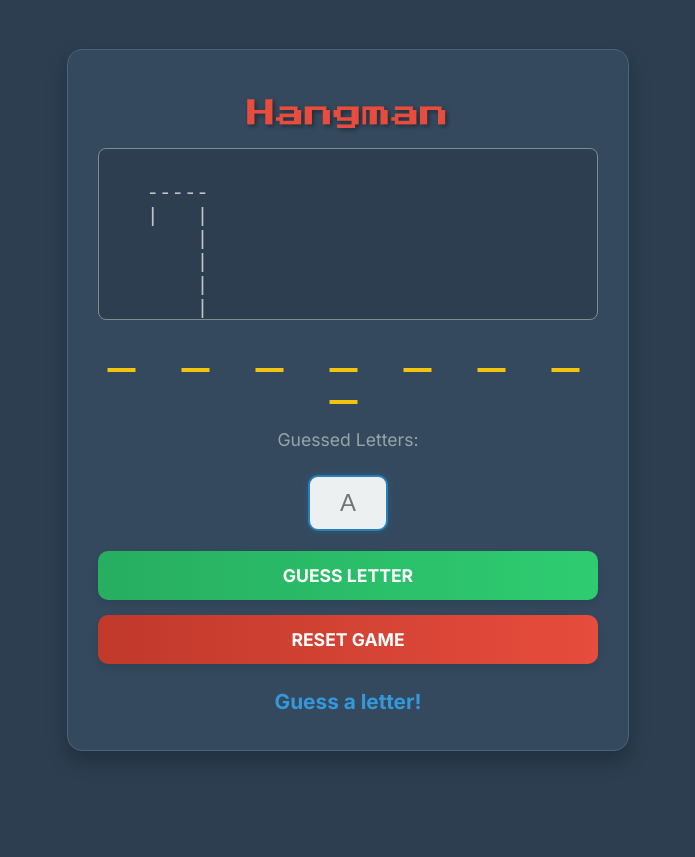
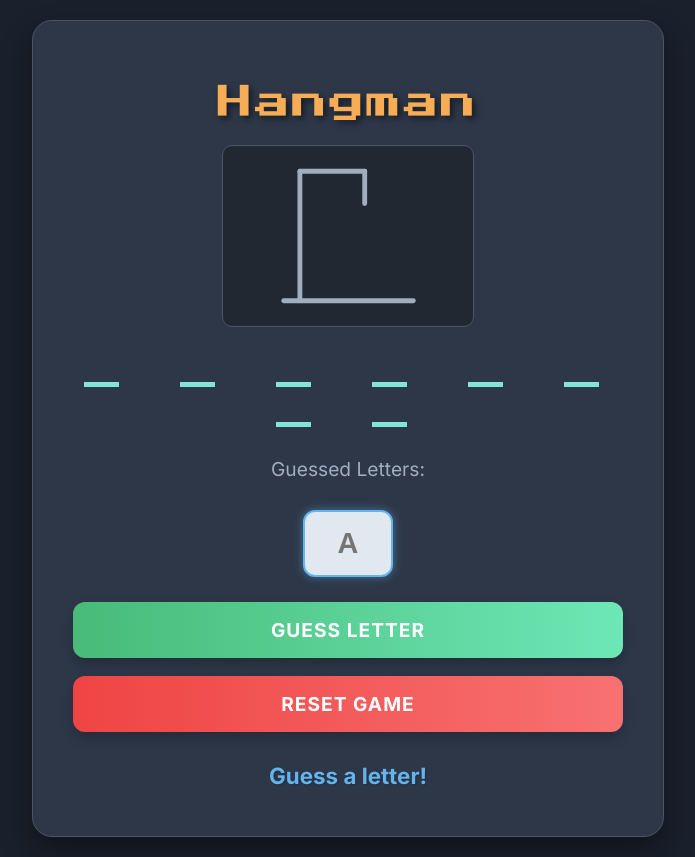
Before and after one commit to dannz510/Hangman, a plain HTML site: page index.html in a window 1280 px wide. Shown: the whole page, without its empty margins (292-987 px from the left). Before the commit the page ends 800 px from the top, so only its background shows below. Drawn offline with Linux system fonts and the light colour scheme.

Commit message:
Update index.html
appearance update

```diff
--- a/index.html
+++ b/index.html
@@ -6,10 +6,10 @@
     <title>Hangman Game</title>
     <link href="https://fonts.googleapis.com/css2?family=Inter:wght@400;700&family=Press+Start+2P&display=swap" rel="stylesheet">
     <style>
-        /* General body styling */
+        /* General body styling for a modern, dark theme */
         body {
             font-family: 'Inter', sans-serif;
-            background-color: #2c3e50; /* Dark blue-gray background */
+            background-color: #1a202c; /* Deep charcoal background */
             display: flex;
             justify-content: center;
             align-items: center;
@@ -17,186 +17,283 @@
             margin: 0;
             padding: 20px;
             box-sizing: border-box;
-            color: #ecf0f1; /* Light text color */
+            color: #e2e8f0; /* Light gray text */
         }
 
-        /* Game container styling */
+        /* Game container with sleek styling */
         .game-container {
-            background-color: #34495e; /* Slightly lighter dark blue */
-            border-radius: 15px;
-            box-shadow: 0 10px 20px rgba(0, 0, 0, 0.25);
-            padding: 30px;
-            max-width: 500px;
+            background-color: #2d3748; /* Darker blue-gray for container */
+            border-radius: 20px; /* More rounded corners */
+            box-shadow: 0 15px 30px rgba(0, 0, 0, 0.4); /* Deeper shadow */
+            padding: 40px;
+            max-width: 550px; /* Slightly wider */
             width: 100%;
             text-align: center;
-            border: 1px solid #4a627d;
+            border: 1px solid #4a5568; /* Subtle border */
+            position: relative; /* For loading overlay */
+        }
+
+        /* Loading Overlay */
+        .loading-overlay {
+            position: absolute;
+            top: 0;
+            left: 0;
+            width: 100%;
+            height: 100%;
+            background-color: rgba(0, 0, 0, 0.7); /* Semi-transparent dark overlay */
+            display: flex;
+            justify-content: center;
+            align-items: center;
+            border-radius: 20px;
+            z-index: 10;
+            transition: opacity 0.3s ease;
+        }
+
+        .loading-overlay.hidden {
+            opacity: 0;
+            pointer-events: none; /* Allows clicks to pass through when hidden */
+        }
+
+        .loading-spinner {
+            border: 4px solid rgba(255, 255, 255, 0.3);
+            border-top: 4px solid #63B3ED; /* Blue spinner */
+            border-radius: 50%;
+            width: 40px;
+            height: 40px;
+            animation: spin 1s linear infinite;
+        }
+
+        @keyframes spin {
+            0% { transform: rotate(0deg); }
+            100% { transform: rotate(360deg); }
         }
 
         /* Heading styling */
         h1 {
-            font-family: 'Press Start 2P', cursive; /* Retro game font */
-            color: #e74c3c; /* Red accent */
-            margin-bottom: 20px;
-            font-size: 1.8em;
+            font-family: 'Press Start 2P', cursive;
+            color: #f6ad55; /* Warm orange accent */
+            margin-bottom: 25px;
+            font-size: 2.2em; /* Larger heading */
             font-weight: 400;
-            text-shadow: 2px 2px 4px rgba(0, 0, 0, 0.4);
+            text-shadow: 3px 3px 6px rgba(0, 0, 0, 0.5); /* Stronger shadow */
+            letter-spacing: 2px;
         }
 
-        /* Hangman drawing area */
-        .hangman-drawing {
-            font-family: 'Courier New', monospace;
-            font-size: 1.3em; /* Adjust for responsiveness */
-            height: 150px; /* Fixed height for drawing */
-            white-space: pre; /* Preserve whitespace for ASCII art */
+        /* SVG Hangman Drawing Area */
+        .hangman-svg-container {
+            width: 100%;
+            max-width: 250px; /* Max width for SVG */
+            height: 180px; /* Fixed height for consistent drawing */
             margin: 20px auto;
-            border: 1px solid #7f8c8d;
-            background-color: #2c3e50;
-            padding: 10px;
-            border-radius: 8px;
-            overflow: hidden; /* Hide overflow if text is too large */
-            text-align: left; /* Align drawing left */
-            color: #bdc3c7;
+            border: 1px solid #4a5568;
+            background-color: #212832; /* Even darker background for SVG */
+            border-radius: 10px;
+            overflow: hidden;
+            display: flex; /* Center SVG */
+            justify-content: center;
+            align-items: center;
         }
+
+        .hangman-svg {
+            width: 90%;
+            height: 90%;
+            stroke: #a0aec0; /* Light gray for hangman lines */
+            stroke-width: 3;
+            stroke-linecap: round;
+            fill: none;
+        }
+
+        /* Individual hangman parts - initially hidden */
+        .hangman-part {
+            opacity: 0;
+            transition: opacity 0.5s ease-in-out;
+        }
+        /* Show parts by updating their opacity in JS */
 
         /* Word display styling */
         .word-display {
             font-family: 'Press Start 2P', cursive;
-            font-size: 2em;
-            letter-spacing: 5px;
-            margin-bottom: 25px;
-            color: #f1c40f; /* Yellow accent */
-            word-wrap: break-word; /* Ensure long words break */
+            font-size: 2.5em; /* Larger word display */
+            letter-spacing: 8px; /* More spacing */
+            margin-bottom: 30px;
+            color: #81e6d9; /* Teal accent for word */
+            word-wrap: break-word;
+            padding: 0 10px;
         }
 
         /* Guessed letters display */
         .guessed-letters {
-            font-size: 1.1em;
-            margin-bottom: 20px;
-            min-height: 1.5em; /* Ensure space even when empty */
-            color: #95a5a6;
+            font-size: 1.2em;
+            margin-bottom: 25px;
+            min-height: 1.5em;
+            color: #a0aec0; /* Lighter gray for guessed letters */
         }
 
         /* Input field styling */
         input[type="text"] {
-            width: 80px; /* Smaller width for single letter */
-            padding: 12px 10px;
-            margin-bottom: 20px;
-            border: 2px solid #7f8c8d;
-            border-radius: 10px;
-            font-size: 1.5em;
+            width: 90px; /* Slightly wider */
+            padding: 15px 10px; /* More padding */
+            margin-bottom: 25px;
+            border: 2px solid #4a5568;
+            border-radius: 12px; /* More rounded */
+            font-size: 1.8em; /* Larger font in input */
             text-align: center;
             box-sizing: border-box;
             text-transform: uppercase;
-            background-color: #ecf0f1;
-            color: #2c3e50;
-            transition: border-color 0.3s ease;
+            background-color: #e2e8f0; /* Light background for input */
+            color: #2d3748; /* Dark text */
+            transition: border-color 0.3s ease, box-shadow 0.3s ease;
+            font-weight: bold;
         }
 
         input[type="text"]:focus {
-            border-color: #2980b9; /* Blue focus border */
+            border-color: #63B3ED; /* Blue focus border */
             outline: none;
-            box-shadow: 0 0 8px rgba(41, 128, 185, 0.3);
+            box-shadow: 0 0 10px rgba(99, 179, 237, 0.5);
         }
 
-        /* Button styling */
+        /* Button group layout */
         .btn-group {
             display: flex;
-            flex-direction: column;
-            gap: 15px;
+            flex-direction: column; /* Stack buttons vertically */
+            gap: 18px; /* More space between buttons */
         }
 
         button {
-            padding: 14px 25px;
+            padding: 16px 30px; /* Larger buttons */
             border: none;
-            border-radius: 10px;
-            font-size: 1.1em;
+            border-radius: 12px;
+            font-size: 1.2em; /* Larger font */
             font-weight: 700;
             cursor: pointer;
             transition: background-color 0.3s ease, transform 0.2s ease, box-shadow 0.3s ease;
-            box-shadow: 0 4px 8px rgba(0, 0, 0, 0.1);
+            box-shadow: 0 6px 12px rgba(0, 0, 0, 0.2); /* Deeper shadow */
             text-transform: uppercase;
             font-family: 'Inter', sans-serif;
+            letter-spacing: 1px;
+            position: relative; /* For pseudo-elements */
+            overflow: hidden; /* For hover effects */
         }
 
         button:active {
-            transform: translateY(2px);
-            box-shadow: 0 2px 4px rgba(0, 0, 0, 0.1);
+            transform: translateY(3px); /* Deeper press effect */
+            box-shadow: 0 3px 6px rgba(0, 0, 0, 0.15);
+        }
+
+        /* Shine effect on hover */
+        button::before {
+            content: '';
+            position: absolute;
+            top: 0;
+            left: -100%;
+            width: 100%;
+            height: 100%;
+            background: linear-gradient(90deg, transparent, rgba(255, 255, 255, 0.1), transparent);
+            transition: 0.5s;
+        }
+
+        button:hover::before {
+            left: 100%;
         }
 
         .guess-btn {
-            background-color: #27ae60; /* Green */
+            background-color: #48bb78; /* Green */
             color: white;
-            background-image: linear-gradient(to right, #27ae60, #2ecc71);
+            background-image: linear-gradient(to right, #48bb78, #6ee7b7);
         }
 
         .guess-btn:hover:not(:disabled) {
-            background-color: #229a56;
-            background-image: linear-gradient(to right, #229a56, #28a964);
+            background-color: #38a169;
+            background-image: linear-gradient(to right, #38a169, #54d1a0);
         }
 
         .reset-btn {
-            background-color: #c0392b; /* Dark red */
+            background-color: #ef4444; /* Red */
             color: white;
-            background-image: linear-gradient(to right, #c0392b, #e74c3c);
+            background-image: linear-gradient(to right, #ef4444, #f87171);
         }
 
         .reset-btn:hover {
-            background-color: #a53023;
-            background-image: linear-gradient(to right, #a53023, #cc4236);
+            background-color: #dc2626;
+            background-image: linear-gradient(to right, #dc2626, #fca5a5);
         }
 
         button:disabled {
-            background-color: #7f8c8d;
+            background-color: #4a5568;
             background-image: none;
             cursor: not-allowed;
             box-shadow: none;
+            color: #a0aec0;
         }
 
         /* Message display */
         .message {
-            margin-top: 25px;
-            font-size: 1.3em;
+            margin-top: 30px;
+            font-size: 1.4em; /* Larger message font */
             font-weight: 700;
-            min-height: 1.5em; /* Ensure space even when empty */
-            color: #3498db; /* Blue for messages */
+            min-height: 1.5em;
+            color: #63b3ed; /* Blue for messages */
+            text-shadow: 1px 1px 2px rgba(0, 0, 0, 0.2);
         }
 
         /* Responsive adjustments */
         @media (max-width: 600px) {
             .game-container {
-                padding: 20px;
-                margin: 10px;
+                padding: 25px;
+                margin: 15px;
+                border-radius: 15px;
             }
             h1 {
-                font-size: 1.4em;
+                font-size: 1.8em;
             }
             .word-display {
-                font-size: 1.5em;
+                font-size: 1.8em;
+                letter-spacing: 6px;
             }
-            .hangman-drawing {
-                font-size: 1em;
-                height: 120px;
+            .hangman-svg-container {
+                height: 150px;
             }
             input[type="text"] {
-                font-size: 1.2em;
-                padding: 10px 8px;
-                width: 70px;
+                font-size: 1.5em;
+                padding: 12px 8px;
+                width: 80px;
             }
             button {
-                font-size: 0.9em;
-                padding: 10px 15px;
+                font-size: 1em;
+                padding: 14px 20px;
             }
             .message {
-                font-size: 1.1em;
+                font-size: 1.2em;
             }
         }
     </style>
 </head>
 <body>
     <div class="game-container">
+        <div class="loading-overlay" id="loadingOverlay">
+            <div class="loading-spinner"></div>
+        </div>
+
         <h1>Hangman</h1>
-        <div class="hangman-drawing" id="hangmanDrawing">
-            <!-- ASCII art for hangman will be updated here -->
+        <div class="hangman-svg-container">
+            <svg class="hangman-svg" viewBox="0 0 100 100">
+                <!-- Gallows Base -->
+                <line x1="10" y1="90" x2="90" y2="90" class="hangman-part" id="gallows-base" />
+                <!-- Gallows Vertical Post -->
+                <line x1="20" y1="90" x2="20" y2="10" class="hangman-part" id="gallows-post" />
+                <!-- Gallows Horizontal Beam -->
+                <line x1="20" y1="10" x2="60" y2="10" class="hangman-part" id="gallows-beam" />
+                <!-- Gallows Rope -->
+                <line x1="60" y1="10" x2="60" y2="30" class="hangman-part" id="gallows-rope" />
+
+                <!-- Hangman Parts (drawn in stages) -->
+                <circle cx="60" cy="40" r="10" class="hangman-part" id="hangman-head" />
+                <line x1="60" y1="50" x2="60" y2="70" class="hangman-part" id="hangman-body" />
+                <line x1="60" y1="55" x2="45" y2="65" class="hangman-part" id="hangman-arm-left" />
+                <line x1="60" y1="55" x2="75" y2="65" class="hangman-part" id="hangman-arm-right" />
+                <line x1="60" y1="70" x2="45" y2="85" class="hangman-part" id="hangman-leg-left" />
+                <line x1="60" y1="70" x2="75" y2="85" class="hangman-part" id="hangman-leg-right" />
+            </svg>
         </div>
 
         <div class="word-display" id="wordDisplay"></div>
@@ -617,78 +714,22 @@
         let guessedLetters = [];
         let displayWord = [];
         let wrongGuesses = 0;
-        const maxWrongGuesses = 6; // Head, Body, Left Arm, Right Arm, Left Leg, Right Leg
+        const maxWrongGuesses = 6; // Max body parts to draw
         let gameOver = false;
 
-        // ASCII art stages for the hangman
-        const hangmanStages = [
-            `
-   -----
-   |   |
-       |
-       |
-       |
-       |
-  -------
-            `,
-            `
-   -----
-   |   |
-   O   |
-       |
-       |
-       |
-  -------
-            `,
-            `
-   -----
-   |   |
-   O   |
-   |   |
-       |
-       |
-  -------
-            `,
-            `
-   -----
-   |   |
-   O   |
-  /|   |
-       |
-       |
-  -------
-            `,
-            `
-   -----
-   |   |
-   O   |
-  /|\\  |
-       |
-       |
-  -------
-            `,
-            `
-   -----
-   |   |
-   O   |
-  /|\\  |
-  /    |
-       |
-  -------
-            `,
-            `
-   -----
-   |   |
-   O   |
-  /|\\  |
-  / \\  |
-       |
-  -------
-            `
+        // IDs of the SVG hangman parts, in order of drawing for wrong guesses
+        const hangmanPartIds = [
+            "gallows-base", "gallows-post", "gallows-beam", "gallows-rope",
+            "hangman-head", "hangman-body", "hangman-arm-left", "hangman-arm-right",
+            "hangman-leg-left", "hangman-leg-right"
         ];
+        // Note: The maxWrongGuesses (6) corresponds to the 'person' parts.
+        // Gallows parts (first 4) are always drawn. The person parts (last 6) are drawn one by one.
+        // So wrongGuesses 0 will show gallows only. wrongGuesses 1 will show gallows + head, etc.
 
         // Get references to HTML elements
-        const hangmanDrawingDiv = document.getElementById('hangmanDrawing');
+        const loadingOverlay = document.getElementById('loadingOverlay');
+        const hangmanDrawingSvg = document.querySelector('.hangman-svg'); // Get the SVG element
         const wordDisplayDiv = document.getElementById('wordDisplay');
         const guessedLettersSpan = document.getElementById('guessedLettersSpan');
         const guessInput = document.getElementById('guessInput');
@@ -702,8 +743,9 @@
          * For example: fetch('https://raw.githubusercontent.com/dwyl/english-words/master/words.txt')
          */
         async function fetchWords() {
+            loadingOverlay.classList.remove('hidden'); // Show loading spinner
             messageDiv.textContent = 'Loading words...';
-            messageDiv.style.color = '#3498db';
+            messageDiv.style.color = '#63B3ED'; // Blue loading message
             guessInput.disabled = true;
             guessBtn.disabled = true;
 
@@ -711,7 +753,7 @@
                 // Simulate a network request with a delay for demonstration
                 // In a real app: const response = await fetch('YOUR_WORD_LIST_URL_HERE');
                 // const text = await response.text();
-                await new Promise(resolve => setTimeout(resolve, 500)); // Simulate network delay
+                await new Promise(resolve => setTimeout(resolve, 1500)); // Simulate longer network delay
 
                 // Use the predefined wordListContent for demonstration
                 const text = wordListContent;
@@ -729,12 +771,14 @@
                 }
 
                 messageDiv.textContent = 'Words loaded!';
-                messageDiv.style.color = '#2ecc71';
+                messageDiv.style.color = '#48BB78'; // Green success message
             } catch (error) {
                 console.error("Failed to fetch words:", error);
-                showMessage("Failed to load words. Using a basic list.", '#e74c3c');
+                showMessage("Failed to load words. Using a basic list.", '#FC8181'); // Red error message
                 availableWords = fallbackWordList; // Use fallback if fetch fails
             } finally {
+                // Hide loading overlay after loading
+                loadingOverlay.classList.add('hidden');
                 // Short delay before starting game after load message
                 setTimeout(() => initGameLogic(), 1000);
             }
@@ -756,7 +800,7 @@
             guessInput.disabled = false;
             guessBtn.disabled = false;
             messageDiv.textContent = 'Guess a letter!';
-            messageDiv.style.color = '#3498db'; // Reset message color
+            messageDiv.style.color = '#63B3ED'; // Blue initial message
 
             updateDisplay();
             guessInput.focus();
@@ -768,7 +812,29 @@
         function updateDisplay() {
             wordDisplayDiv.textContent = displayWord.join(' ');
             guessedLettersSpan.textContent = guessedLetters.join(', ');
-            hangmanDrawingDiv.textContent = hangmanStages[wrongGuesses];
+
+            // Update SVG hangman drawing
+            // First, show gallows parts (indices 0-3)
+            for (let i = 0; i < 4; i++) {
+                const part = document.getElementById(hangmanPartIds[i]);
+                if (part) part.style.opacity = '1';
+            }
+
+            // Then, show hangman body parts based on wrong guesses (indices 4-9)
+            for (let i = 0; i < maxWrongGuesses; i++) { // maxWrongGuesses is 6, for head to right leg
+                const partIndex = i + 4; // Start from index 4 in hangmanPartIds (head)
+                const part = document.getElementById(hangmanPartIds[partIndex]);
+                if (part) {
+                    part.style.opacity = (wrongGuesses > i) ? '1' : '0'; // Show if wrong guesses exceed current part index
+                }
+            }
+            // Ensure any parts that were drawn are reset for a new game
+            if (wrongGuesses === 0 && !gameOver) {
+                 for (let i = 4; i < hangmanPartIds.length; i++) {
+                    const part = document.getElementById(hangmanPartIds[i]);
+                    if (part) part.style.opacity = '0';
+                }
+            }
         }
 
         /**
@@ -782,11 +848,11 @@
 
             // Input validation
             if (!guess.match(/^[A-Z]$/)) {
-                showMessage("Please enter a single letter from A-Z.", '#e74c3c');
+                showMessage("Please enter a single letter from A-Z.", '#FC8181'); // Red error
                 return;
             }
             if (guessedLetters.includes(guess)) {
-                showMessage(`You already guessed '${guess}'. Try a new letter.`, '#f1c40f');
+                showMessage(`You already guessed '${guess}'. Try a new letter.`, '#F6E05E'); // Yellow warning
                 return;
             }
 
@@ -801,10 +867,10 @@
             }
 
             if (foundMatch) {
-                showMessage(`Good guess! '${guess}' is in the word.`, '#2ecc71');
+                showMessage(`Good guess! '${guess}' is in the word.`, '#48BB78'); // Green success
             } else {
                 wrongGuesses++;
-                showMessage(`Oops! '${guess}' is not in the word.`, '#e74c3c');
+                showMessage(`Oops! '${guess}' is not in the word.`, '#FC8181'); // Red error
             }
 
             updateDisplay();
@@ -816,10 +882,10 @@
          */
         function checkGameStatus() {
             if (displayWord.join('') === secretWord) {
-                showMessage(`YOU WON! The word was '${secretWord}'.`, '#2ecc71');
+                showMessage(`YOU WON! The word was '${secretWord}'!`, '#48BB78'); // Green win message
                 endGame(true);
             } else if (wrongGuesses >= maxWrongGuesses) {
-                showMessage(`GAME OVER! The word was '${secretWord}'. You lost.`, '#e74c3c');
+                showMessage(`GAME OVER! The word was '${secretWord}'. You lost.`, '#FC8181'); // Red loss message
                 endGame(false);
             }
         }
@@ -846,7 +912,7 @@
 
         // Event Listeners
         guessBtn.addEventListener('click', handleGuess);
-        resetBtn.addEventListener('click', initGameLogic); // Reset button calls initGameLogic directly after words are loaded
+        resetBtn.addEventListener('click', initGameLogic);
         guessInput.addEventListener('keypress', function(event) {
             if (event.key === 'Enter') {
                 handleGuess();
```
